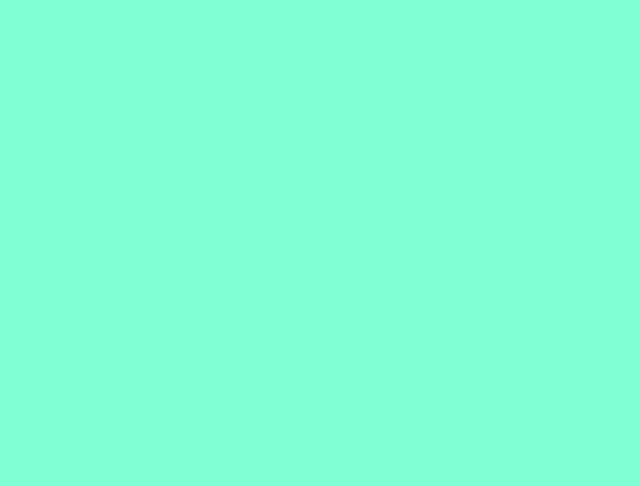
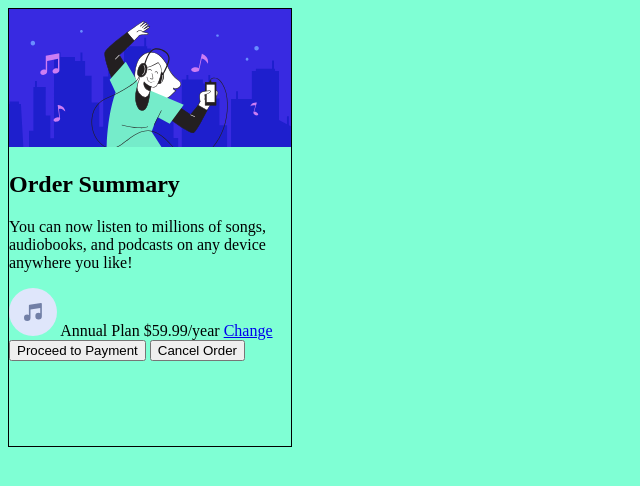
Before and after one commit to rodo08/rodo08-202209-w2ch1-rodrigorosales, a website: page public/index.html in a window 1280 px wide. Shown: the whole page, without its empty margins (0-640 px from the left). Drawn offline with nearby package versions, Linux system fonts and the light colour scheme; files that its build step writes are made by us from their sources.

Commit message:
Add header container

```diff
--- a/public/index.html
+++ b/public/index.html
@@ -12,5 +12,35 @@
     <link rel="stylesheet" href="css/styles.css" />
     <title>Order summary component</title>
   </head>
-  <body></body>
+  <body>
+    <section>
+      <div class="header-container">
+        <header class="header-container__highlight">
+          <img
+            src="imgs/illustration-hero.svg"
+            width="282"
+            height="138"
+            alt="Chica bailando"
+          />
+
+          <h1>Order Summary</h1>
+          <p>
+            You can now listen to millions of songs, audiobooks, and podcasts on
+            any device anywhere you like!
+          </p>
+        </header>
+
+        <img src="imgs/icon-music.svg" alt="Nota musical" />
+
+        <span>Annual Plan</span>
+        <span>$59.99/year</span>
+
+        <a href="url">Change</a>
+
+        <button>Proceed to Payment</button>
+
+        <button>Cancel Order</button>
+      </div>
+    </section>
+  </body>
 </html>
--- /dev/null
+++ b/src/sass/_header-container.scss
@@ -0,0 +1,2 @@
+.header-container__highlight {
+}
--- a/src/sass/styles.scss
+++ b/src/sass/styles.scss
@@ -1,3 +1,10 @@
 body {
   background-color: aquamarine;
 }
+
+.header-container {
+  width: 282px;
+  border: 1px solid black;
+  height: 437px;
+  margin: 0;
+}
```
